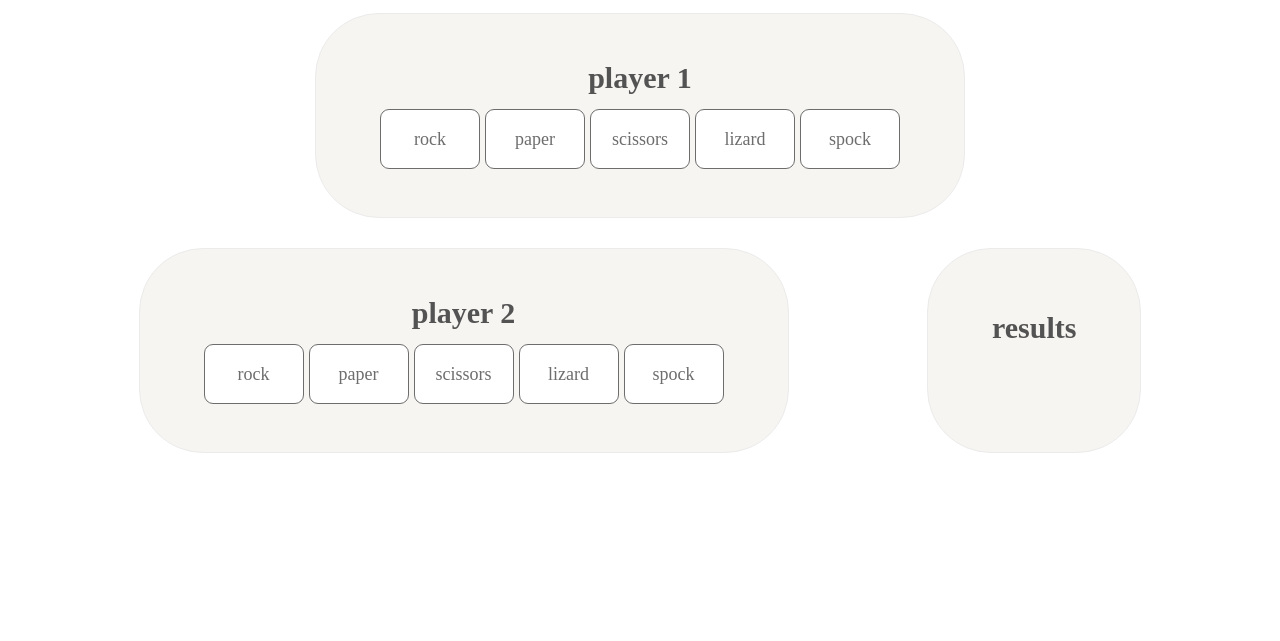
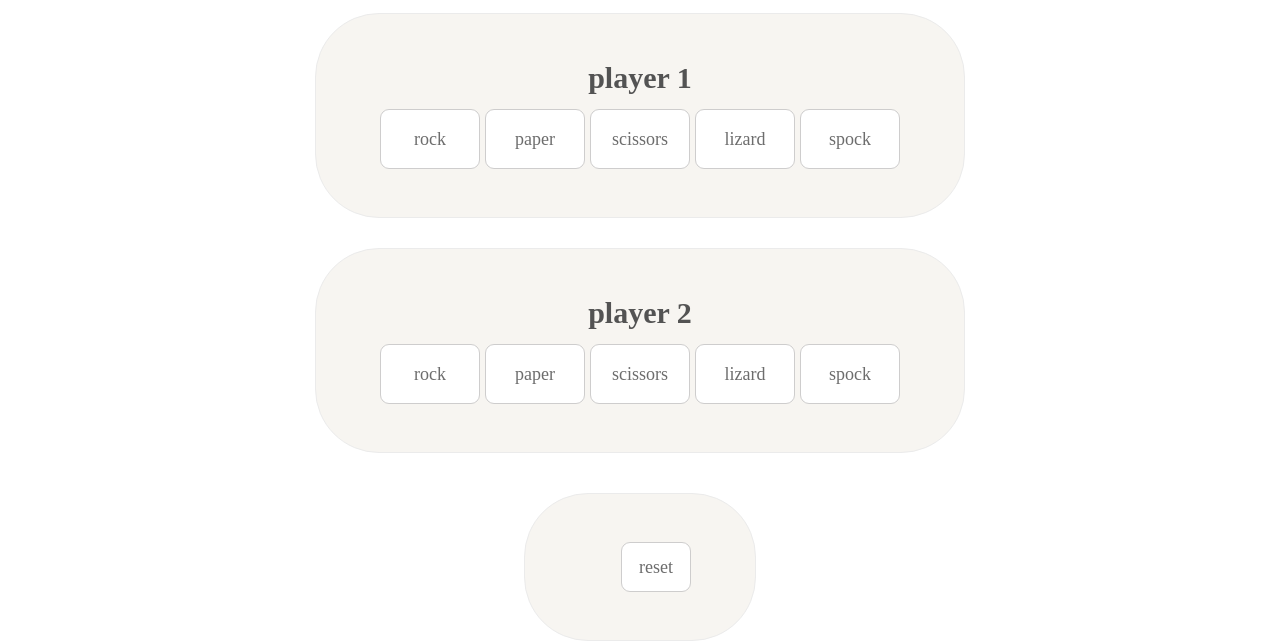
Before and after one commit to mary-toth/roshambo-js, a plain HTML site: page public/index.html in a window 1280 px wide. Shown: the part 322-963 px from the top of the page. Before the commit the page ends 805 px from the top, so only its background shows below. Drawn offline with Linux system fonts and the light colour scheme.

Commit message:
functioning reset button. doesnt look good tho

```diff
--- a/public/index.html
+++ b/public/index.html
@@ -35,7 +35,8 @@
       </section>
 
       <section class="resultbox">
-        <h2 class="results">results</h2>
+        <h2 class="results"></h2>
+        <button class="reset">reset</button>
       </section>
     </main>
     <!-- <footer>
--- a/public/main.js
+++ b/public/main.js
@@ -178,10 +178,13 @@ function main() {
 
   function resetGameClick(event) {
     let displayMessage = document.querySelector('h2.results')
-    displayMessage.textContent = null
+    displayMessage.textContent = ''
   }
 
   //event listeners:
+  document
+    .querySelector('button.reset')
+    .addEventListener('click', resetGameClick)
 
   //if you click on P1 rock:
   document
--- a/public/screen.css
+++ b/public/screen.css
@@ -52,6 +52,7 @@ button {
   background-color: rgb(255, 255, 255);
   border-radius: 9px;
   border: thin solid;
+  border-color: rgb(206, 205, 205);
   color: rgb(109, 109, 109);
   padding-top: 8px;
   padding-bottom: 8px;
@@ -64,7 +65,8 @@ button {
   font-size: 18px;
 }
 button:hover {
-  color: rgb(156, 156, 156);
+  /* color: rgb(156, 156, 156); */
+  background-color: rgb(230, 227, 227);
 }
 h3 {
   border: thin solid;
@@ -75,6 +77,13 @@ h3 {
 }
 p {
   margin-top: 1px;
+}
+
+button.reset {
+  border: thin solid rgb(206, 205, 205);
+  margin-left: 2rem;
+  width: 70px;
+  height: 50px;
 }
 
 /* footer {
@@ -94,11 +103,19 @@ p {
 } */
 
 .resultbox {
+  margin-top: 14rem;
   display: flex;
   justify-content: center;
+  position: absolute;
 }
 .results {
   display: flex;
   margin-top: 1rem;
   margin-bottom: 5px;
 }
+/* on screens that are 1320px or less but bigger than ,  */
+@media all and (max-width: 1320px) {
+  .resultbox {
+    margin-top: 30rem;
+  }
+}
```
